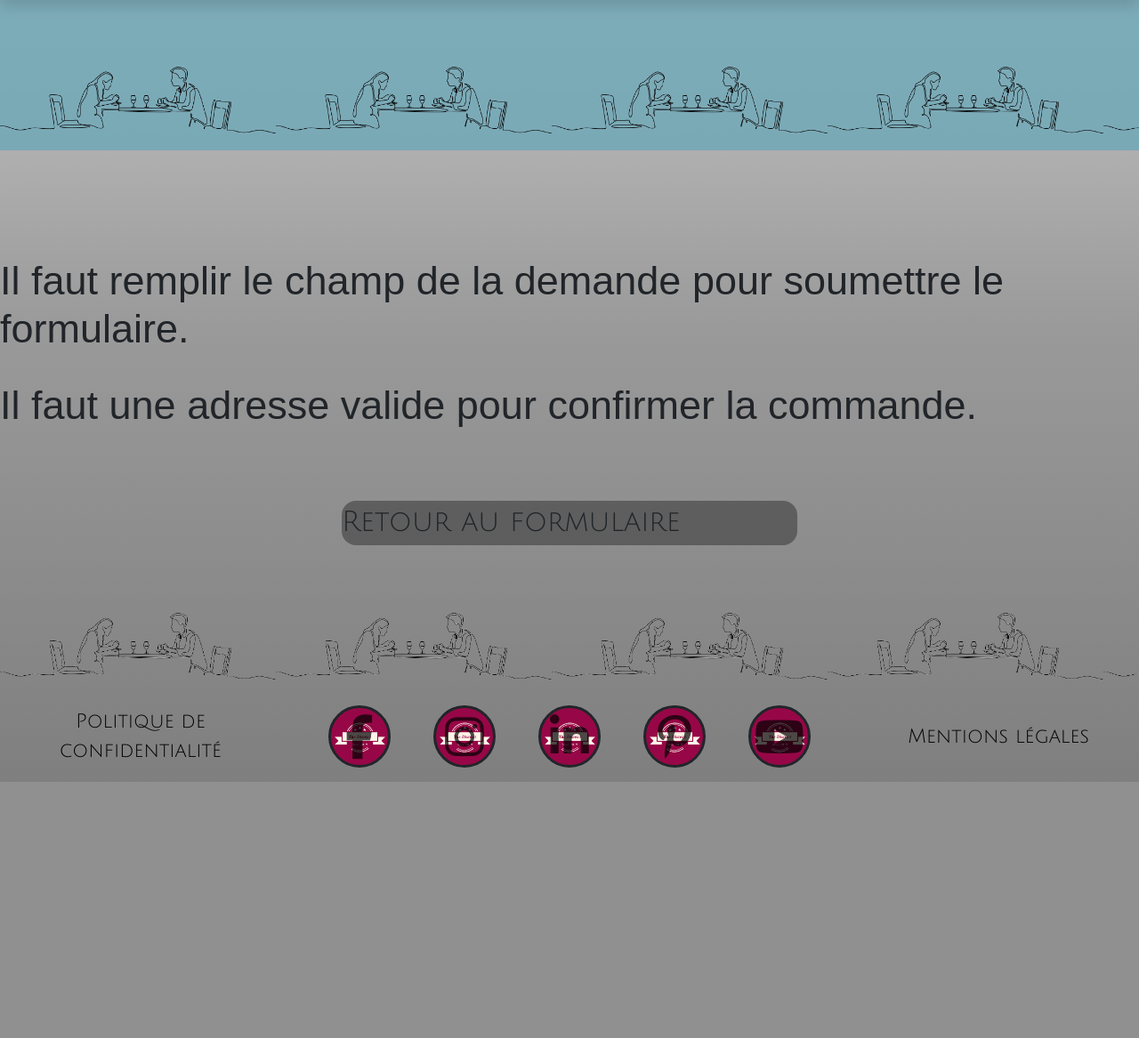
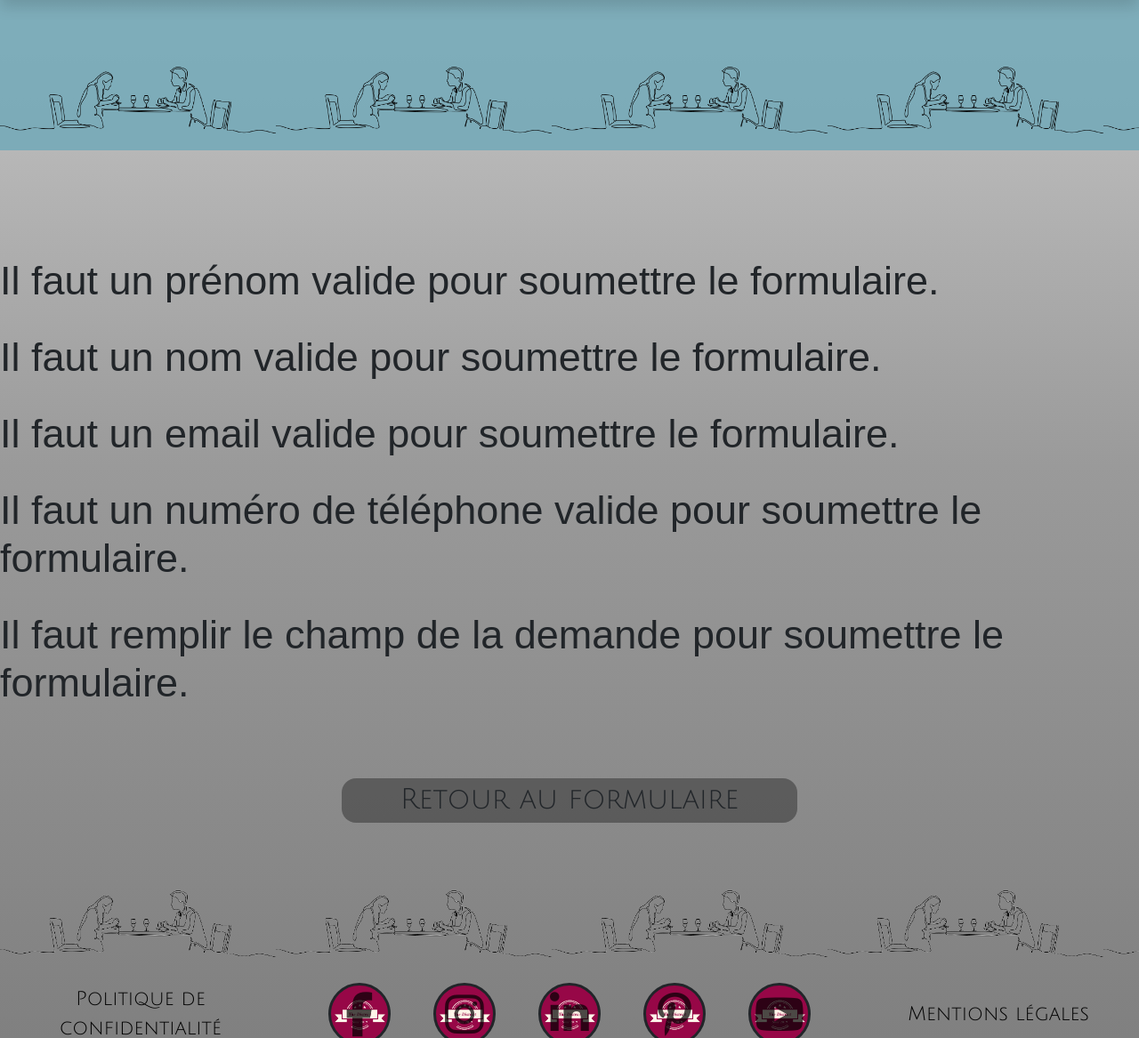
Before and after one commit to ryan99-dot/the_district, a PHP site: page /php/post_contact.php in a window 1280 px wide. Shown: the part 146-1313 px from the top of the page at 89% size. Before the commit the page ends 1025 px from the top, so only its background shows below. Run offline with PHP 8.4, Linux system fonts and the light colour scheme; data that the repository does not hold is empty; some libraries are stand-ins or nearby versions; some web fonts are replaced.

Commit message:
10/12/2024

```diff
--- a/php/verif_form.php
+++ b/php/verif_form.php
@@ -13,50 +13,56 @@ $verif_dem = !preg_match('/^\s*$/', $_POST["demande"]);
 $verif_ville = preg_match('/^[A-Za-zÀ-ÿ]+[\s-]*$/', $_POST["ville"]);
 
 if (!$verif_prenom) :
-    if ($file == "contact.php") : ?>
+    if ($file == "post_contact.php") : ?>
         <h3>Il faut un prénom valide pour soumettre le formulaire.</h3><br>
-    <?php elseif ($file == "commande.php") : ?>
+    <?php elseif ($file == "post_commande.php") : ?>
         <h3>Il faut un prénom valide pour confirmer la commande.</h3><br>
 <?php endif;
 endif; ?>
 
 <?php if (!$verif_nom) :
-    if ($file == "contact.php") : ?>
+    if ($file == "post_contact.php") : ?>
         <h3>Il faut un nom valide pour soumettre le formulaire.</h3><br>
-    <?php elseif ($file == "commande.php") : ?>
+    <?php elseif ($file == "post_commande.php") : ?>
         <h3>Il faut un nom valide pour confirmer la commande.</h3><br>
 <?php endif;
 endif; ?>
 
 <?php if (!$verif_mail) :
-    if ($file == "contact.php") :  ?>
+    if ($file == "post_contact.php") :  ?>
         <h3>Il faut un email valide pour soumettre le formulaire.</h3><br>
-    <?php elseif ($file == "commande.php") : ?>
+    <?php elseif ($file == "post_commande.php") : ?>
         <h3>Il faut un email valide pour confirmer la commande.</h3><br>
 <?php endif;
 endif; ?>
 
 <?php if (!$verif_tel) :
-    if ($file == "contact.php") :  ?>
+    if ($file == "post_contact.php") :  ?>
         <h3>Il faut un numéro de téléphone valide pour soumettre le formulaire.</h3><br>
-    <?php elseif ($file == "commande.php") : ?>
+    <?php elseif ($file == "post_commande.php") : ?>
         <h3>Il faut un numéro de téléphone valide pour confirmer la commande.</h3><br>
 <?php endif;
 endif; ?>
 
-<?php if (!$verif_dem) : ?>
+<?php if ($file == "post_contact.php" && !$verif_dem) : ?>
     <h3>Il faut remplir le champ de la demande pour soumettre le formulaire.</h3><br>
 <?php endif; ?>
 
-<?php if (!$verif_num || !$verif_rue || !$verif_cp || !$verif_ville) : ?>
+<?php if ($file == "comamnde.php" && (!$verif_num || !$verif_rue || !$verif_cp || !$verif_ville)) : ?>
     <h3>Il faut une adresse valide pour confirmer la commande.</h3><br>
 <?php endif; ?>
 
-<?php if (!$verif_prenom || !$verif_nom || !$verif_mail || !$verif_tel || !$verif_dem || !$verif_num || !$verif_rue || !$verif_cp || !$verif_ville) : ?>
-    <div class="d-flex justify-content-center mt-5">
-        <a href="<?= $file == 'post_contact.php' ? 'contact.php' : 'commande.php' ?>" class="text-decoration-none text-dark fs-2 border-0 rounded-4" id="retour_form"> <?php if ($file == "post_contact.php") : ?> Retour au formulaire <?php elseif ($file == "post_commande.php") : ?> Retour au panier <?php endif; ?> </a>
-    </div>
-<?php else : ?>
+<?php if (!$verif_prenom || !$verif_nom || !$verif_mail || !$verif_tel) :
+    if ($file == "post_contact.php" && !$verif_dem) : ?>
+        <div class="d-flex justify-content-center mt-5">
+            <a href="contact.php" class="text-decoration-none text-dark fs-2 border-0 rounded-4 text-center" id="retour_form">Retour au formulaire </a>
+        </div>
+    <?php elseif ($file == "post_commande.php" && (!$verif_num || !$verif_rue || !$verif_cp || !$verif_ville)) : ?>
+        <div class="d-flex justify-content-center mt-5">
+            <a href="commande.php" class="text-decoration-none text-dark fs-2 border-0 rounded-4 text-center" id="retour_form">Retour au panier </a>
+        </div>
+    <?php endif;
+else : ?>
     <div id="recap_form">
         <?php if ($file == "post_contact.php") : ?>
             <h2 class="my-5 text-center">Votre demande a été envoyée avec succès !</h2>
@@ -85,10 +91,9 @@ endif; ?>
 <?php date_default_timezone_set("Europe/Paris");
     $date = date("d-m-Y");
     $time = date("H-i-s");
-    if ($file == "contact.php") {
+    if ($file == "post_contact.php") {
         $nomFichier = "../assets/contact/Demande du " . $date . "-" . $time . ".txt";
-    }
-    elseif ($file == "commande.php"){
+    } elseif ($file == "post_commande.php") {
         $nomFichier = "../assets/commandes/Commande n" . ($maxId + 1) . "_" . $date . "-" . $time . ".txt";
     }
     $fichier = fopen($nomFichier, "c+b");
@@ -96,7 +101,7 @@ endif; ?>
         echo "Erreur lors de l'ouverture du fichier.";
         exit;
     }
-    if ($file =="post_commande.php") {
+    if ($file == "post_commande.php") {
         fwrite($fichier, "\nPlat : " . $plat->libelle);
         fwrite($fichier, "\nPrix total : " . $plat->prix * $quantite);
     }
@@ -104,11 +109,10 @@ endif; ?>
     fwrite($fichier, "\nNom : " . $_POST["nom"]);
     fwrite($fichier, "\nEmail : " . $_POST["email"]);
     fwrite($fichier, "\nTéléphone : " . $_POST["telephone"]);
-    if ($file == "post_contact.php"){
+    if ($file == "post_contact.php") {
         fwrite($fichier, "\nDemande : " . $_POST["demande"]);
-    }
-    elseif ($file == "post_commande.php") {
-    fwrite($fichier, "\nDemande : " . $_POST["demande"]);
+    } elseif ($file == "post_commande.php") {
+        fwrite($fichier, "\nAdresse : " . $_POST["numero"] . $_POST["rue"] . $_POST["code_postal"] . $_POST["ville"]);
     }
 endif;
 ?>
```
Also changed, not shown: 1 other file.
